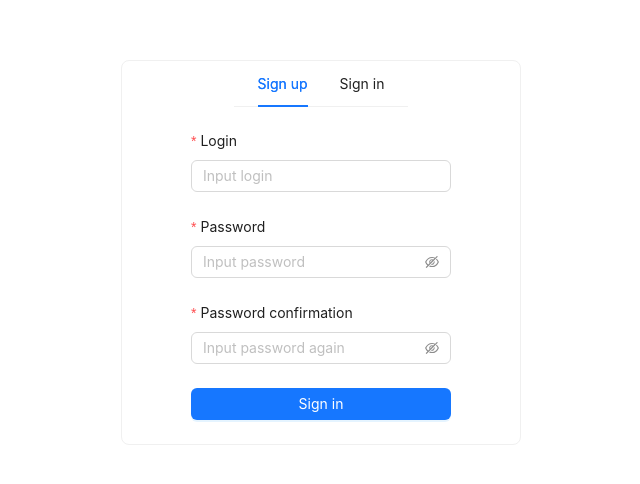
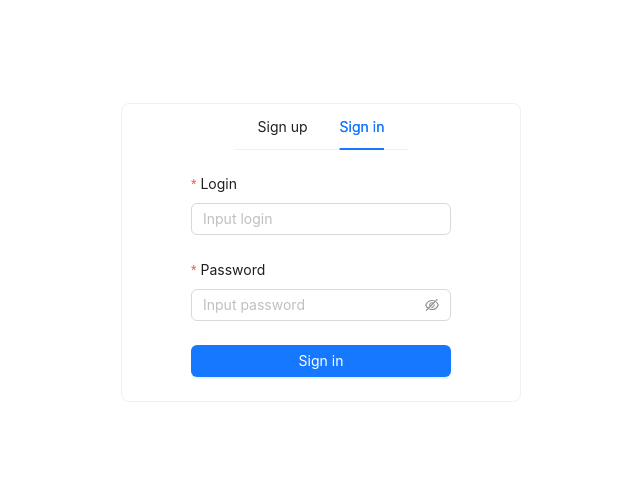
Before and after one commit to sofyavr/pokemon, a React (Vite) app in the folder pokemonProject/: page / in a window 1280 px wide. Shown: the part 148-632 px from the top of the page, without its empty margins (319-959 px from the left). Built offline with nearby package versions, Linux system fonts and the light colour scheme.

Commit message:
Router React

```diff
--- a/pokemonProject/package.json
+++ b/pokemonProject/package.json
@@ -12,7 +12,8 @@
   "dependencies": {
     "antd": "^5.20.0",
     "react": "^18.3.1",
-    "react-dom": "^18.3.1"
+    "react-dom": "^18.3.1",
+    "react-router-dom": "^6.26.2"
   },
   "devDependencies": {
     "@types/react": "^18.3.3",
--- a/pokemonProject/src/App.tsx
+++ b/pokemonProject/src/App.tsx
@@ -1,4 +1,5 @@
-import React, { useState } from 'react';
+import React, { useEffect, useState } from 'react';
+import { BrowserRouter as Router, Route, Routes, useLocation } from 'react-router-dom';
 import { Card, Flex } from 'antd';
 import FormSignIn from './components/SignForm';
 import FormSignUp from './components/SignFormUp';
@@ -19,24 +20,37 @@ const tabListNoTitle = [
   }
 ];
 
-
 const contentListNoTitle: Record<AuthTab, React.ReactNode> = {
-  [AuthTab.SignUp]: <FormSignUp/>,
-  [AuthTab.SignIn]: <FormSignIn/>,
+  [AuthTab.SignUp]: <FormSignUp />,
+  [AuthTab.SignIn]: <FormSignIn />,
 };
 
 const App: React.FC = () => {
-  const [activeTabKey2, setActiveTabKey2] = useState<AuthTab>(AuthTab.SignUp);
+  const location = useLocation();
+  const [activeTabKey2, setActiveTabKey2] = useState<AuthTab>(AuthTab.SignIn);
+
+  useEffect(() => {
+    if (location.pathname === '/signup') {
+      setActiveTabKey2(AuthTab.SignUp);
+    } else if (location.pathname === '/signin') {
+      setActiveTabKey2(AuthTab.SignIn);
+    }
+  }, [location.pathname]);
 
   const onTab2Change = (key: string) => {
     setActiveTabKey2(key as AuthTab);
+
+    if (key === AuthTab.SignUp) {
+      window.history.pushState({}, '', '/signup');
+    } else {
+      window.history.pushState({}, '', '/signin');
+    }
   };
 
   return (
-    <Flex align='center'  justify='center' style={{height:'100vh', width:'100vw', placeItems: 'center',}} >
-
+    <Flex align='center' justify='center' style={{ height: '100vh', width: '100vw', placeItems: 'center' }}>
       <Card
-        style={{ width: '400px', display:'flex', justifyContent:'center', flexDirection:'column', alignItems:'center'}}
+        style={{ width: '400px', display: 'flex', justifyContent: 'center', flexDirection: 'column', alignItems: 'center' }}
         tabList={tabListNoTitle}
         activeTabKey={activeTabKey2}
         onTabChange={onTab2Change}
@@ -46,8 +60,18 @@ const App: React.FC = () => {
       >
         {contentListNoTitle[activeTabKey2]}
       </Card>
-      </Flex>
+    </Flex>
   );
 };
 
-export default App;
+const MainApp = () => (
+  <Router>
+    <Routes>
+      <Route path="/signup" element={<App />} />
+      <Route path="/signin" element={<App />} />
+      <Route path="/" element={<App />} />
+    </Routes>
+  </Router>
+);
+
+export default MainApp;
```
Also changed, not shown: 2 other files (tests, documents, lock files or other folders).
